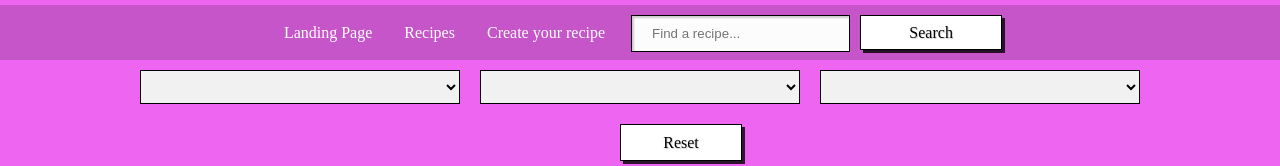
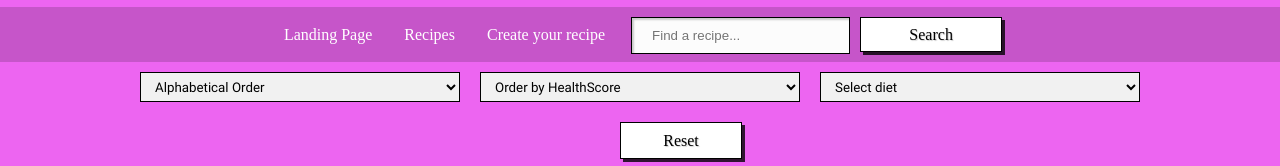
Before and after one commit to juligon/PI-Food, a React (Create React App) app in the folder client/: page /home in a window 1280 px wide. Shown: the part 406-572 px from the top of the page. Built offline with nearby package versions, Linux system fonts and the light colour scheme; no server answers; a web font is replaced by a local one.

Commit message:
fixing bugs

```diff
--- a/client/src/pages/Create/CreateRecipe.jsx
+++ b/client/src/pages/Create/CreateRecipe.jsx
@@ -151,8 +151,11 @@ export default function CreateRecipe() {
 					/>
 					{errors.instructions && <p>{errors.instructions}</p>}
 				</div>
-				<label className={style.label}>Select diets </label>
+				<label className={style.label}>Diets: </label>
 				<select onChange={(e) => handleSelect(e)} className={style.select}>
+					<option value={input.countries} disabled selected>
+						-- Select a diet --
+					</option>
 					{diets.map((d, index) => (
 						<option key={index} value={d.name}>
 							{d.name}
--- a/client/src/pages/Create/CreateRecipe.module.css
+++ b/client/src/pages/Create/CreateRecipe.module.css
@@ -114,9 +114,9 @@ textarea {
 
 .select {
     width: 60%;
-    height: 15px;
+    height: 30px;
     margin: 10px;
-    padding: 16px 20px;
+    padding-left: 10px;
     border: 1px solid black;
     background-color: #f1f1f1;
     font-family: Georgia, 'Times New Roman', Times, serif;
--- a/client/src/pages/Home/Home.jsx
+++ b/client/src/pages/Home/Home.jsx
@@ -81,7 +81,7 @@ export default function Home() {
 					onChange={(e) => handleSortByTitle(e)}
 					className={style.select}
 				>
-					<option value="default" disabled="disabled">
+					<option value="default" disabled selected>
 						Alphabetical Order
 					</option>
 					<option value="asc">A to Z</option>
@@ -93,7 +93,7 @@ export default function Home() {
 					onChange={(e) => handleSortByScore(e)}
 					className={style.select}
 				>
-					<option value="default" disabled="disabled">
+					<option value="default" disabled selected>
 						Order by HealthScore
 					</option>
 					<option value="max">Min to Máx</option>
@@ -104,7 +104,7 @@ export default function Home() {
 					onChange={(e) => handleFilterByDiet(e)}
 					className={style.select}
 				>
-					<option value="default" disabled="disabled">
+					<option value="default" disabled selected>
 						Select diet
 					</option>
 					<option value="All">All</option>
--- a/client/src/pages/Home/Home.module.css
+++ b/client/src/pages/Home/Home.module.css
@@ -71,9 +71,9 @@
 
 .select {
     width: 25%;
-    height: 15px;
+    height: 30px;
     margin: 10px;
-    padding: 16px 20px;
+    padding-left: 10px;
     border: 1px solid black;
     background-color: #f1f1f1;
     font-family: 'Roboto';
```
